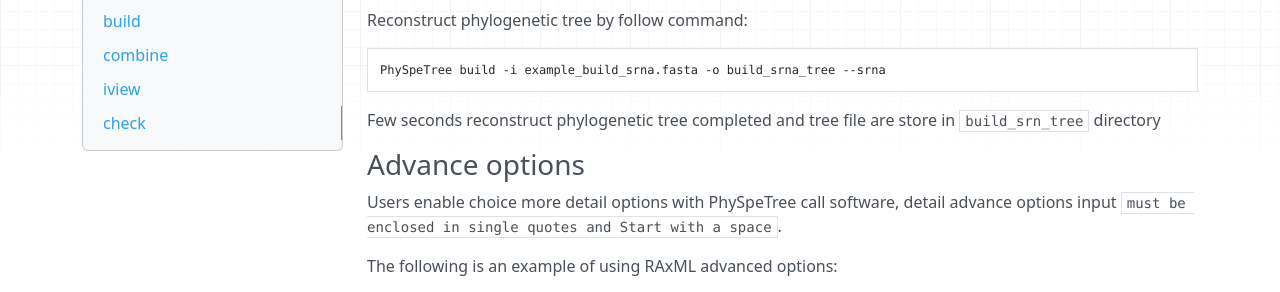
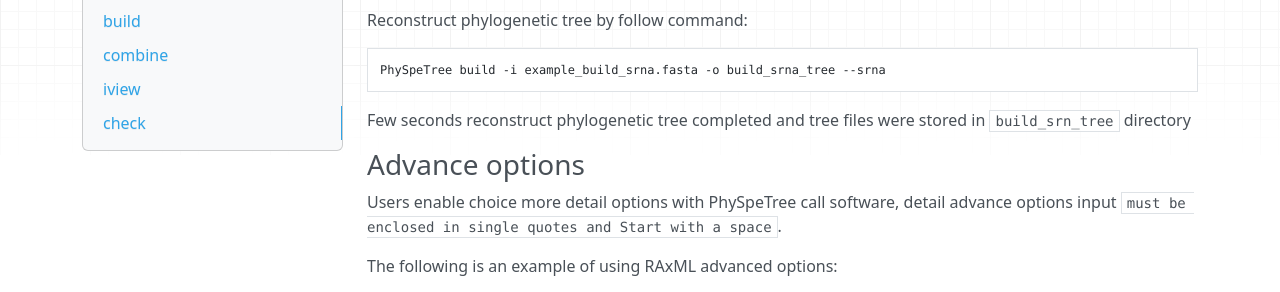
Before and after one commit to yangfangs/physpetools, an MkDocs documentation site: the page built from docs/docs/usage.md, in a window 1280 px wide and 900 px high, scrolled down 9178 px. Shown: the part 151-443 px from the top of the window. Built offline with MkDocs 1.6.1, drawn with Linux system fonts in a browser that asks for light colours; nearby versions of some CDN libraries; old or Windows-style settings are respelled for this version of MkDocs.

Commit message:
update usage

````diff
--- a/docs/docs/usage.md
+++ b/docs/docs/usage.md
@@ -473,7 +473,7 @@
 PhySpeTree build -i example_build_srna.fasta -o build_srna_tree --srna
 ```
 
-Few seconds reconstruct phylogenetic tree completed and tree file are store in `build_srn_tree` directory
+Few seconds reconstruct phylogenetic tree completed and tree files were stored in `build_srn_tree` directory
 
 
 ### Advance options
````
